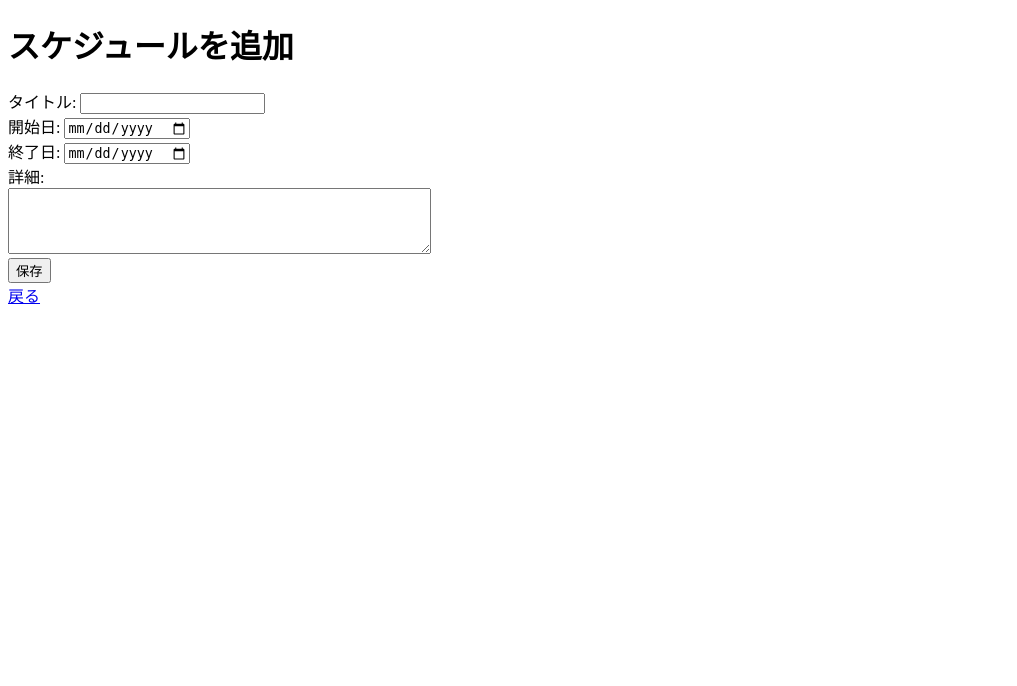
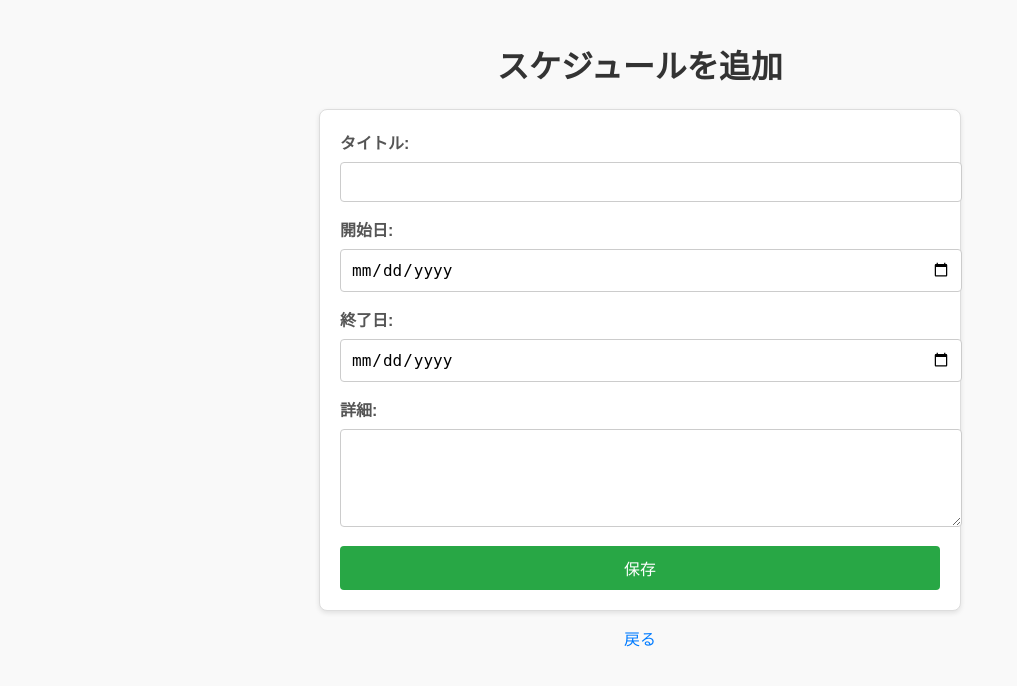
Before and after one commit to 2024AIT-OOP2-G05/TodoCalendar, a Flask app: page /add_schedule in a window 1280 px wide. Shown: the top 686 px of the page, without its empty margins (0-1017 px from the left). Run offline with Flask 3, Linux system fonts and the light colour scheme.

Commit message:
タスク追加、タスク確認ページのデザイン
タスク編集のデザインに合わせて作成しました。ここはこっちの方がいいんじゃないか？などあれば教えて欲しいです。

```diff
--- a/templates/add_schedule.html
+++ b/templates/add_schedule.html
@@ -5,19 +5,95 @@
     <meta charset="UTF-8">
     <meta name="viewport" content="width=device-width, initial-scale=1.0">
     <title>スケジュール追加</title>
+    <style>
+        body {
+            font-family: Arial, sans-serif;
+            background-color: #f9f9f9;
+            margin: 0;
+            padding: 20px;
+        }
+
+        h1 {
+            text-align: center;
+            color: #333;
+        }
+
+        form {
+            max-width: 600px;
+            margin: 0 auto;
+            background: #fff;
+            padding: 20px;
+            border: 1px solid #ddd;
+            border-radius: 8px;
+            box-shadow: 0 2px 5px rgba(0, 0, 0, 0.1);
+        }
+
+        label {
+            display: block;
+            margin-bottom: 8px;
+            font-weight: bold;
+            color: #555;
+        }
+
+        input[type="text"],
+        input[type="date"],
+        textarea {
+            width: 100%;
+            padding: 10px;
+            margin-bottom: 15px;
+            border: 1px solid #ccc;
+            border-radius: 4px;
+            font-size: 16px;
+        }
+
+        textarea {
+            resize: vertical;
+        }
+
+        button {
+            width: 100%;
+            background-color: #28a745;
+            color: white;
+            padding: 10px;
+            border: none;
+            border-radius: 4px;
+            font-size: 16px;
+            cursor: pointer;
+        }
+
+        button:hover {
+            background-color: #218838;
+        }
+
+        a {
+            display: block;
+            text-align: center;
+            margin-top: 15px;
+            color: #007bff;
+            text-decoration: none;
+        }
+
+        a:hover {
+            text-decoration: underline;
+        }
+    </style>
 </head>
 
 <body>
     <h1>スケジュールを追加</h1>
     <form method="post">
         <label for="title">タイトル:</label>
-        <input type="text" id="title" name="title" required><br>
+        <input type="text" id="title" name="title" required>
+
         <label for="start_date">開始日:</label>
-        <input type="date" id="start_date" name="start_date" required><br>
+        <input type="date" id="start_date" name="start_date" required>
+
         <label for="end_date">終了日:</label>
-        <input type="date" id="end_date" name="end_date" required><br>
-        <label for="details">詳細:</label><br>
-        <textarea id="details" name="details" rows="4" cols="50"></textarea><br>
+        <input type="date" id="end_date" name="end_date" required>
+
+        <label for="details">詳細:</label>
+        <textarea id="details" name="details" rows="4" required></textarea>
+
         <button type="submit">保存</button>
     </form>
     <a href="{{ url_for('index') }}">戻る</a>
```
Also changed, not shown: templates/view_schedules.html (+73 -2 lines).
